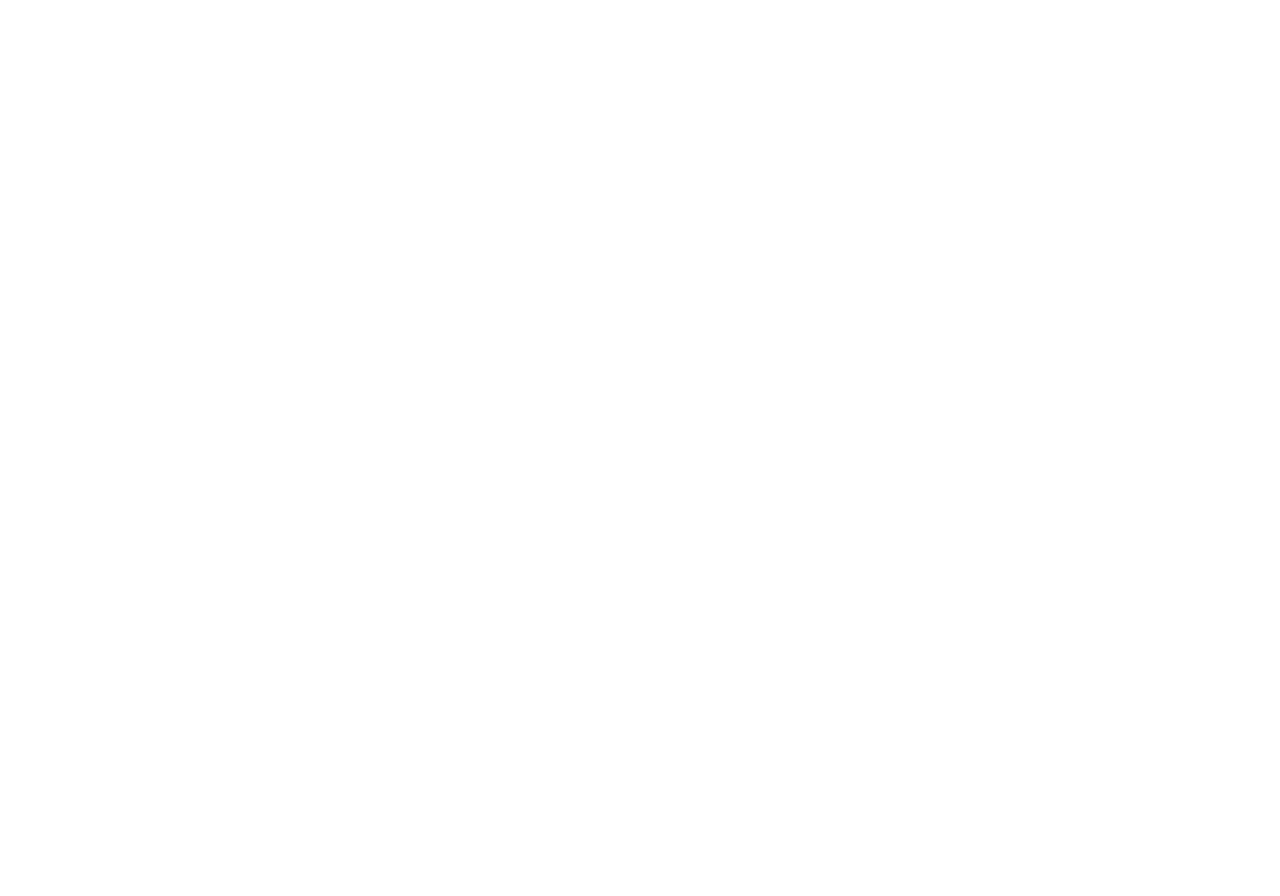
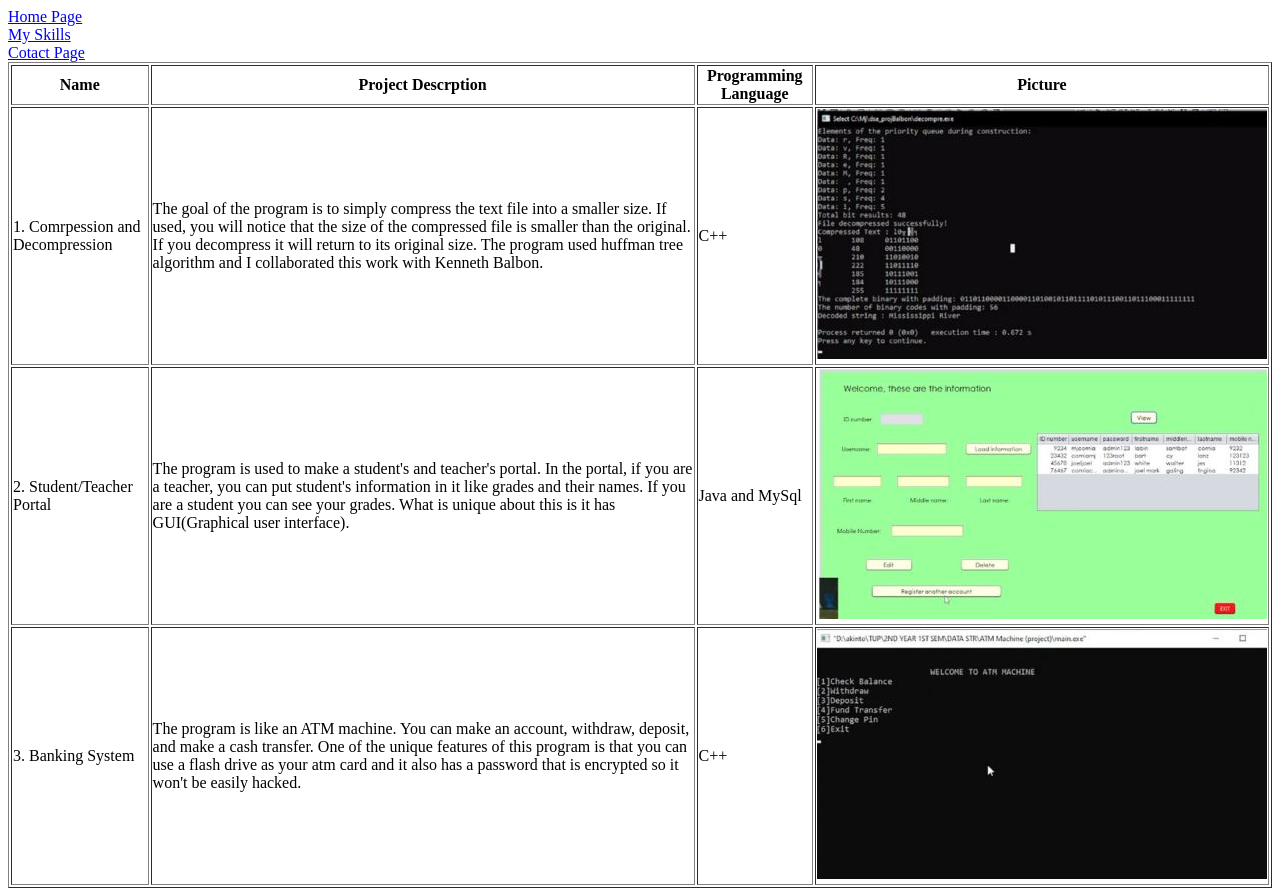
Before and after one commit to MjComia/ComiaMarkJoel, a plain HTML site: page simplePortfolioPg2.html in a window 1280 px wide. Before the commit the page ends 800 px from the top, so only its background shows below. Drawn offline with Linux system fonts and the light colour scheme.

Commit message:
Html assignment not yet finished
made pages and table in page 2

```diff
--- a/simplePortfolioPg2.html
+++ b/simplePortfolioPg2.html
@@ -1,6 +1,64 @@
 <!DOCTYPE html>
 <html>
   <head>
-     </head>
-  <body></body>
+    <title>My Projects</title>
+  </head>
+
+  <body>
+    <a href="simplePortfolioPg1.html" title="Home Page"> Home Page </a>
+    <br />
+    <a href="simplePortfolioPg3.html" title="Skills Page"> My Skills </a>
+    <br />
+    <a href="simplePortfolioPg4.html" title="Contacts Page"> Cotact Page </a>
+    <br />
+    <table border="1">
+      <tr>
+        <th>Name</th>
+        <th>Project Descrption</th>
+        <th>Programming Language</th>
+        <th>Picture</th>
+      </tr>
+      <tr>
+        <td>1. Comrpession and Decompression</td>
+        <td>
+          The goal of the program is to simply compress the text file into a
+          smaller size. If used, you will notice that the size of the compressed
+          file is smaller than the original. If you decompress it will return to
+          its original size. The program used huffman tree algorithm and I
+          collaborated this work with Kenneth Balbon.
+        </td>
+        <td>C++</td>
+        <td><img src="Assets/compress.jpg" alt="Compress/Decompress" /></td>
+      </tr>
+      <tr>
+        <td>2. Student/Teacher Portal</td>
+        <td>
+          The program is used to make a student's and teacher's portal. In the
+          portal, if you are a teacher, you can put student's information in it
+          like grades and their names. If you are a student you can see your
+          grades. What is unique about this is it has GUI(Graphical user
+          interface).
+        </td>
+        <td>Java and MySql</td>
+        <td>
+          <img src="Assets/gui.jpg" alt="GUI" />
+        </td>
+      </tr>
+      <tr>
+        <td>3. Banking System</td>
+        <td>
+          The program is like an ATM machine. You can make an account, withdraw,
+          deposit, and make a cash transfer. One of the unique features of this
+          program is that you can use a flash drive as your atm card and it also
+          has a password that is encrypted so it won't be easily hacked.
+        </td>
+        <td>
+          C++
+        </td>
+        <td>
+          <img src = "Assets/bank.jpg" alt = "Bank">
+        </td>
+      </tr>
+    </table>
+  </body>
 </html>
```
Also changed, not shown: simplePortfolioPg1.html (+15 -2 lines), styles.css (+2 -5 lines), Assets/bank.jpg (added), Assets/compress.jpg (added), Assets/gui.jpg (added), simplePortfolioPg3.html (added), simplePortfolioPg4.html (added).
